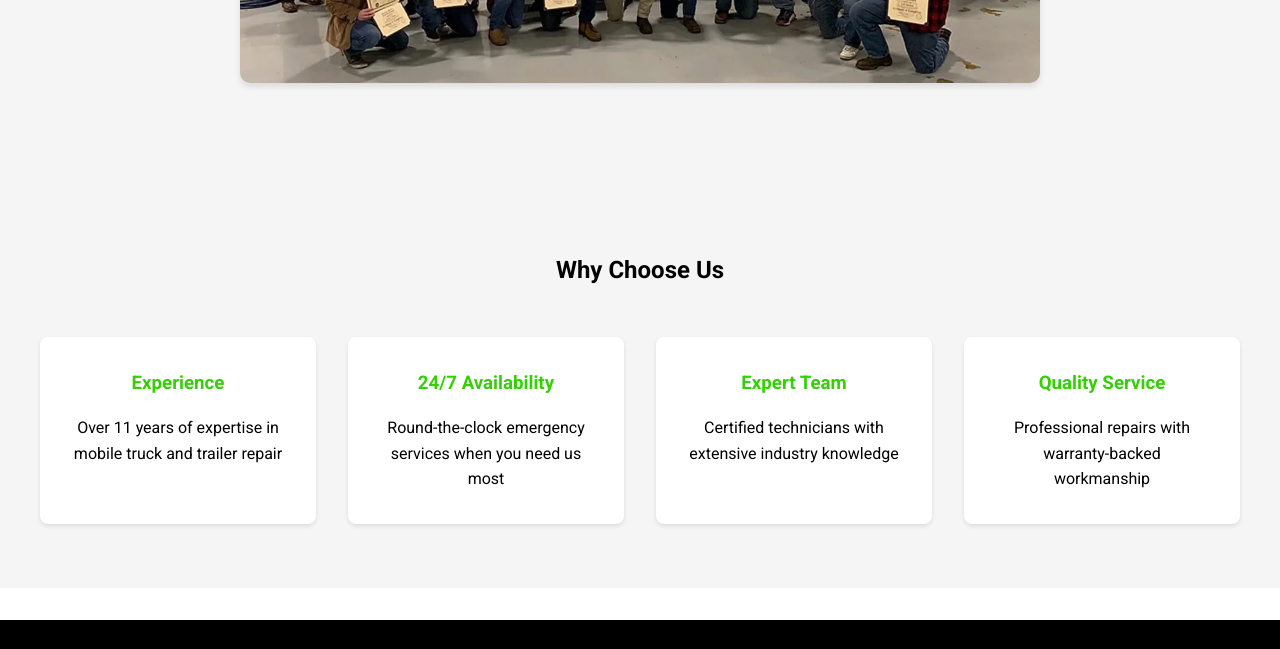
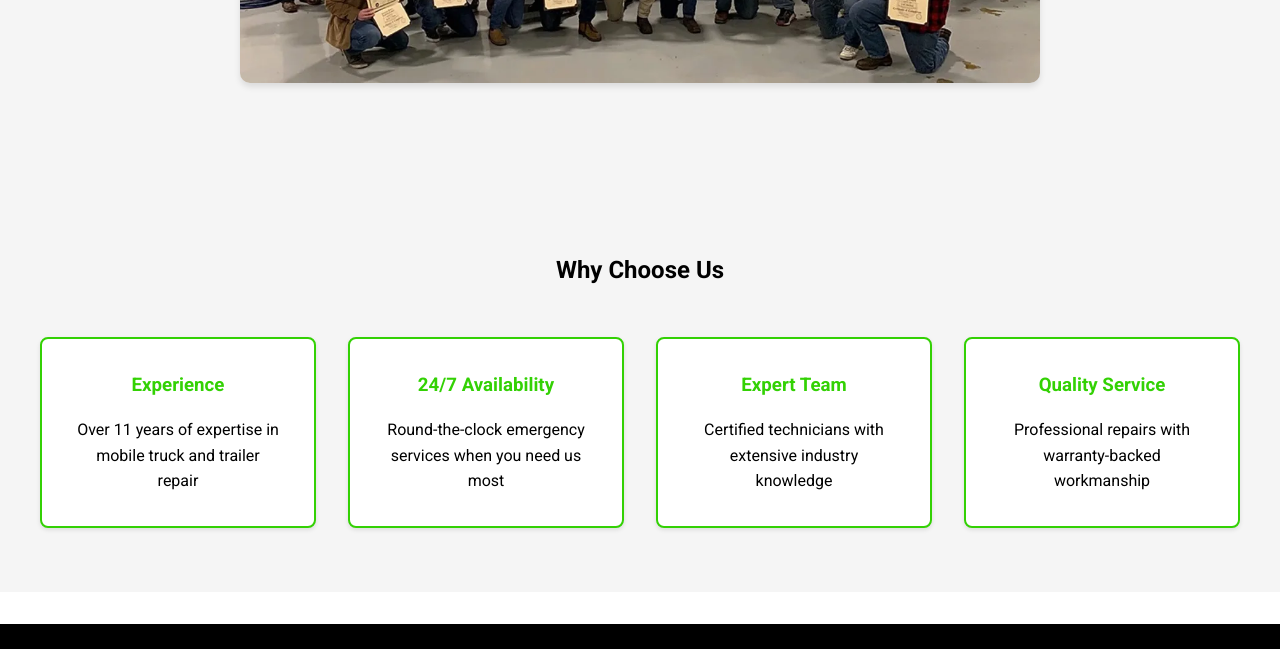
Before and after one commit to CamH2008/Benny-s-Web, a plain HTML site: page pages/about.html in a window 1280 px wide. Shown: the part 1037-1686 px from the top of the page. Drawn offline with Linux system fonts and the light colour scheme.

Commit message:
Add files via upload

```diff
--- a/css/styles.css
+++ b/css/styles.css
@@ -273,6 +273,7 @@ header {
     padding: 2rem;
     border-radius: 10px;
     box-shadow: 0 2px 5px rgba(0,0,0,0.1);
+    border: 2px solid var(--primary-color);
 }
 
 .feature-card h3 {
```
